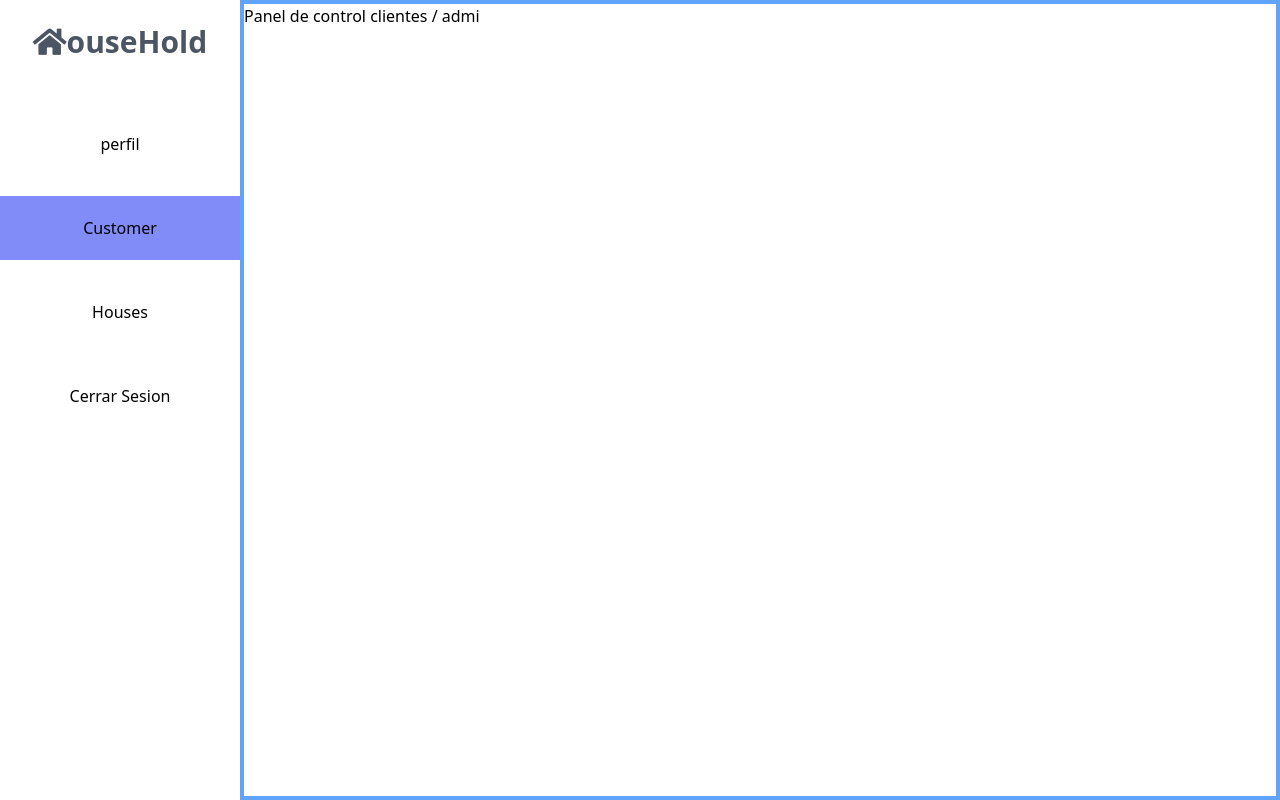
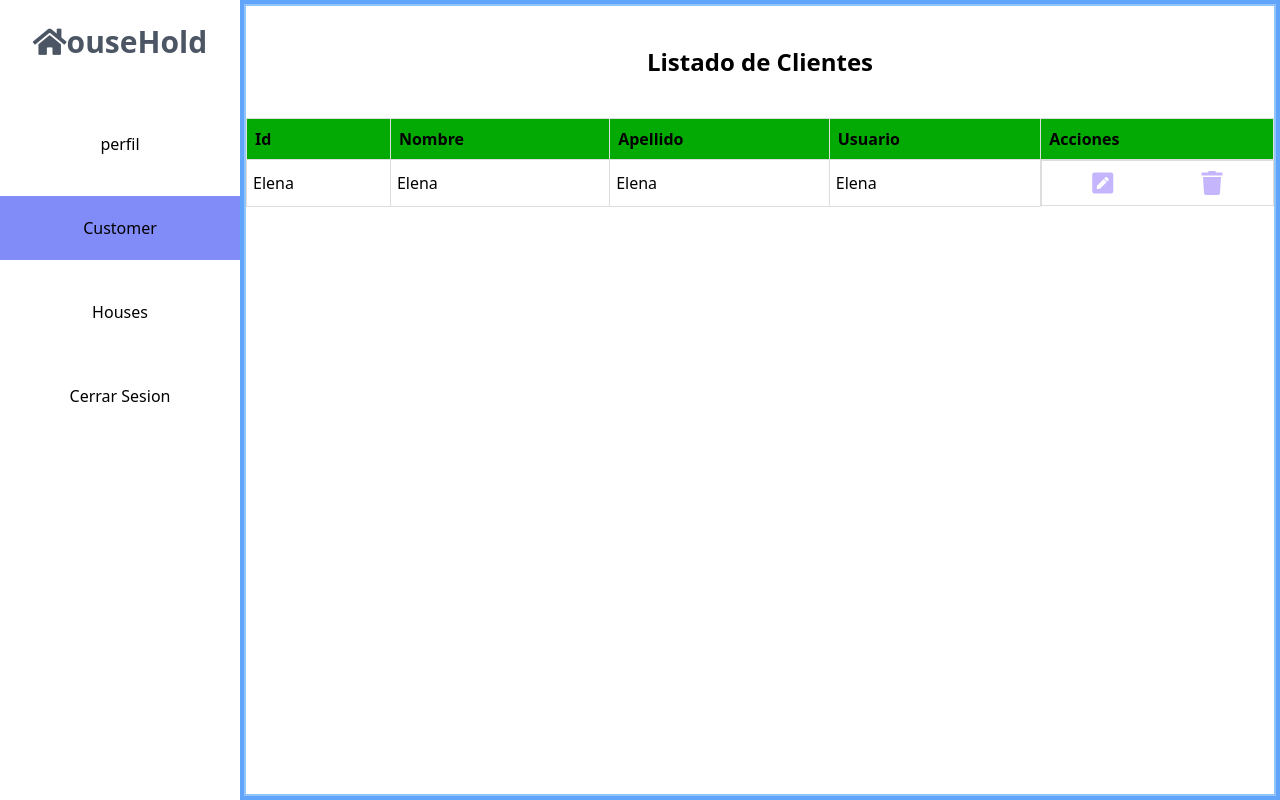
Before and after one commit to YulissaLopezC/RealState, a React (Create React App) app: page /admin/clientes in a window 1280 px wide. Built offline with nearby package versions, Linux system fonts and the light colour scheme.

Commit message:
agregar dialogs y tooltip, crear tabla para visializar clientes con acciones

```diff
--- a/package.json
+++ b/package.json
@@ -4,6 +4,9 @@
   "private": true,
   "dependencies": {
     "@craco/craco": "^6.3.0",
+    "@emotion/react": "^11.4.1",
+    "@emotion/styled": "^11.3.0",
+    "@mui/material": "^5.0.3",
     "@testing-library/jest-dom": "^5.11.4",
     "@testing-library/react": "^11.1.0",
     "@testing-library/user-event": "^12.1.10",
--- a/src/pages/admin/Clientes.jsx
+++ b/src/pages/admin/Clientes.jsx
@@ -1,11 +1,90 @@
-import { useDarkMode } from 'context/DarkMode'
-import React from 'react'
+import React, { useState, useEffect } from 'react'
+import Tooltip from '@mui/material/Tooltip';
+import Dialog from '@mui/material/Dialog';
 
 const Clientes = () =>{
-    const {darkMode} = useDarkMode();
+
     return(
-        <div className={`bg-${darkMode ? "black" : "white"}`}>Panel de control clientes / admi</div>
+        <div className="border-2 border-blue-300 w-full flex flex-col items-center">
+            <h3 className="text-2xl font-bold my-10">Listado de Clientes</h3>
+            <table className="tabla">
+                <thead>
+                    <tr>
+                        <th>Id</th>
+                        <th>Nombre</th>
+                        <th>Apellido</th>
+                        <th>Usuario</th>
+                        <th>Acciones</th>
+                    </tr>
+                </thead>
+                <tbody>
+                    <FilaCliente/>
+                </tbody>
+            </table>
+        </div>
     )
 }
 
+const FilaCliente = ()=>{
+    const [edit, setEdit] = useState(false);
+    const [openDialog, setOpenDialog] = useState(false);
+
+    useEffect(() => {
+        console.log(edit)
+    }, [edit])
+    return(
+        <tr>
+            {edit ? (<>
+                <td><input className="border-2 border-purple-400 outline-none" type="text" /></td>
+                <td><input className="border-2 border-purple-400 outline-none" type="text" /></td>
+                <td><input className="border-2 border-purple-400 outline-none" type="text" /></td>
+                <td><input className="border-2 border-purple-400 outline-none" type="text" /></td>
+
+            </>)
+            : (<>
+                <td>Elena</td>
+                <td>Elena</td>
+                <td>Elena</td>
+                <td>Elena</td>
+            </>)
+            }
+
+            <td className="flex justify-around">
+                {edit ?
+                    (<>
+                        <Tooltip title="Save changes" arrow>
+                            <i className="fas fa-check-square text-2xl text-green-300"></i>
+                        </Tooltip>
+
+                        <Tooltip title="Cancel" arrow>
+                            <i onClick ={()=> setEdit(!edit)}
+                            className="fas fa-window-close text-2xl text-red-300"></i>
+                        </Tooltip>
+
+                    </>)
+                     : (
+                    <>
+                        <Tooltip title="Edit Client" arrow>
+                            <i onClick = {()=> setEdit(!edit)}
+                            className="fas fa-pen-square text-2xl text-purple-300"></i>
+                        </Tooltip>
+                        <Tooltip title="Delete client" arrow>
+                            <i onClick ={()=>setOpenDialog(!openDialog)}
+                            className="fas fa-trash text-2xl text-purple-300"></i>
+                        </Tooltip>
+                    </>)}
+
+                <Dialog open={openDialog}>
+                    <div className="p-9 flex flex-col justify-center items-center">
+                        <h3 className="text-xl font-semibold mb-4">Are you sure to delete this customer?</h3>
+                        <div>
+                            <button onClick={()=>console.log("working")}className="bg-green-500 px-4 py-2 hover:bg-green-300 text-white mx-2">Yes</button>
+                            <button onClick={()=>setOpenDialog(false)}className="bg-red-500 px-4 py-2 hover:bg-red-300 text-white mx-2">No</button>
+                        </div>
+                    </div>
+                </Dialog>
+            </td>
+        </tr>
+    )
+}
 export default Clientes
--- a/src/styles/styles.css
+++ b/src/styles/styles.css
@@ -64,3 +64,32 @@
 .lightMode{
     @apply text-black;
 }
+
+.tabla{
+    width: 100%;
+}
+
+.tabla th, .tabla td{
+    border: 1px #ddd solid;
+}
+
+.tabla th{
+    padding: 8px;
+    background-color: #04aa04 ;
+    text-align: left;
+
+}
+
+.tabla td{
+    padding: 6px;
+}
+
+
+.tabla tr:nth-child(even){
+    background-color: #f2f2f2;
+}
+
+.tabla tr:hover{
+    background-color: #ddd;
+    cursor: pointer;
+}
```
Also changed, not shown: 1 other file (tests, documents, lock files or other folders).
